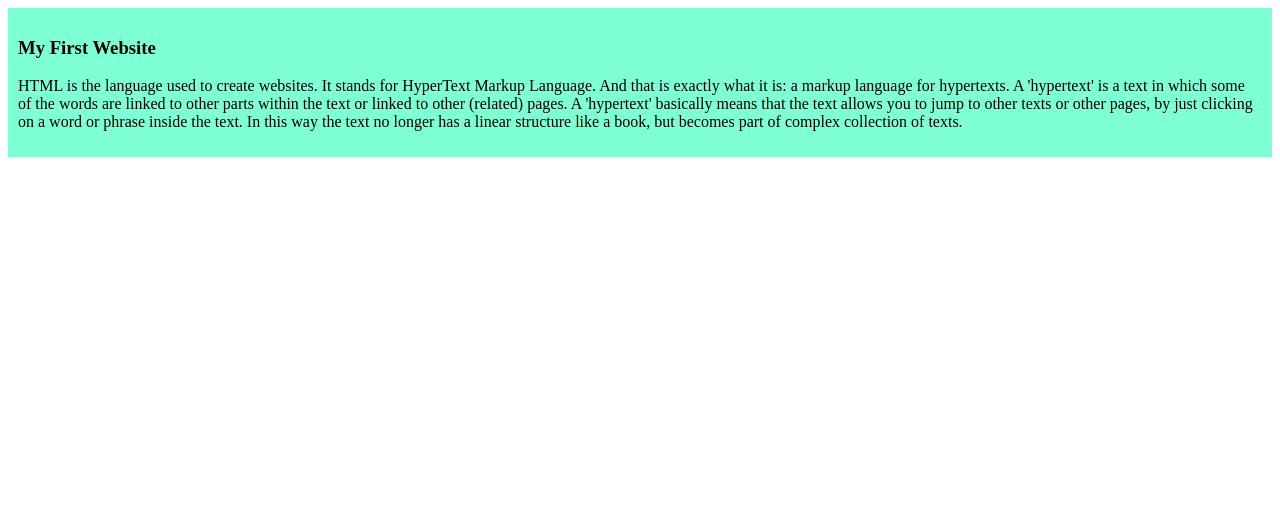
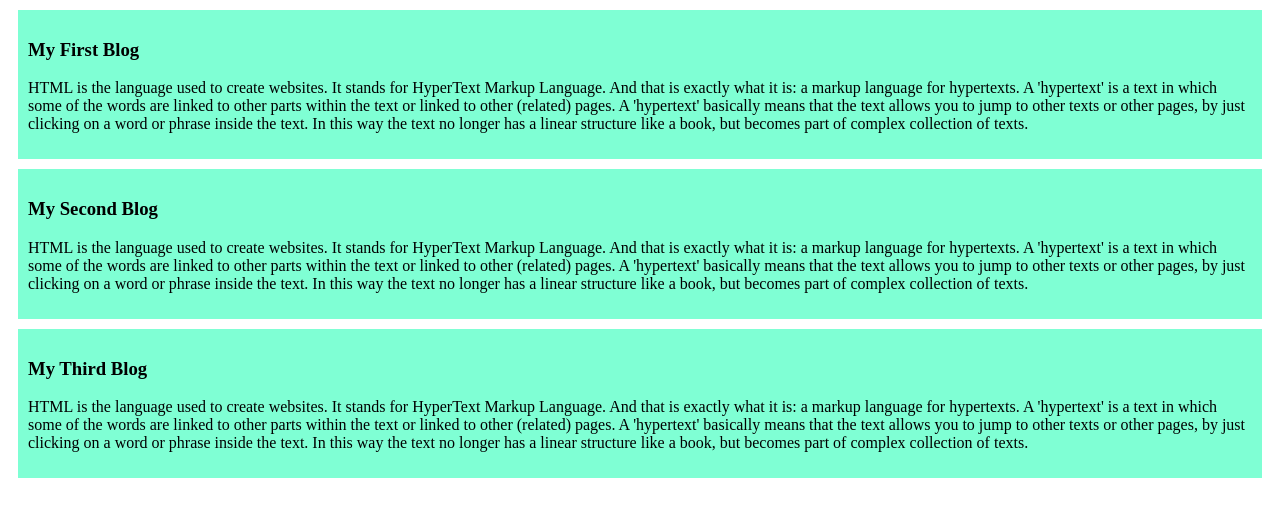
Before and after one commit to AyonSnal/my-simple-website, a plain HTML site: page index.html in a window 1280 px wide. Drawn offline with Linux system fonts and the light colour scheme.

Commit message:
added the second and third blog

```diff
--- a/index.html
+++ b/index.html
@@ -8,7 +8,29 @@
 </head>
 <body>
     <div>
-        <h3>My First Website</h3>
+        <h3>My First Blog</h3>
+        <p>HTML is the language used to create websites. It stands for HyperText
+        Markup Language. And that is exactly what it is: a markup language for
+        hypertexts. A 'hypertext' is a text in which some of the words are linked
+        to other parts within the text or linked to other (related) pages. A 'hypertext'
+        basically means that the text allows you to jump to other texts or other pages,
+        by just clicking on a word or phrase inside the text. In this way the text no
+        longer has a linear structure like a book, but becomes part of complex collection
+        of texts.</p>
+    </div>
+    <div>
+        <h3>My Second Blog</h3>
+        <p>HTML is the language used to create websites. It stands for HyperText
+        Markup Language. And that is exactly what it is: a markup language for
+        hypertexts. A 'hypertext' is a text in which some of the words are linked
+        to other parts within the text or linked to other (related) pages. A 'hypertext'
+        basically means that the text allows you to jump to other texts or other pages,
+        by just clicking on a word or phrase inside the text. In this way the text no
+        longer has a linear structure like a book, but becomes part of complex collection
+        of texts.</p>
+    </div>
+    <div>
+        <h3>My Third Blog</h3>
         <p>HTML is the language used to create websites. It stands for HyperText
         Markup Language. And that is exactly what it is: a markup language for
         hypertexts. A 'hypertext' is a text in which some of the words are linked
--- a/style/blog.css
+++ b/style/blog.css
@@ -1,4 +1,5 @@
 div{
     background-color: aquamarine;
     padding: 10px;
+    margin: 10px;
 }
```
